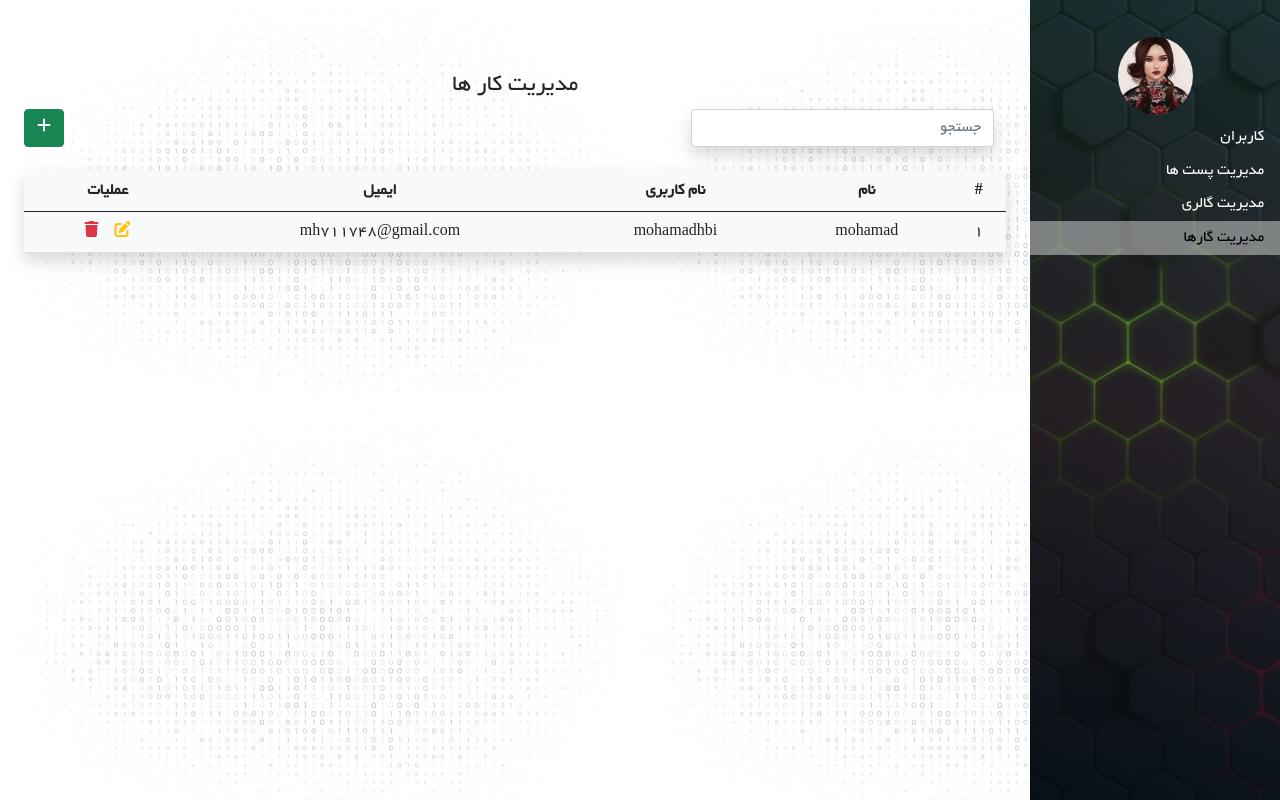
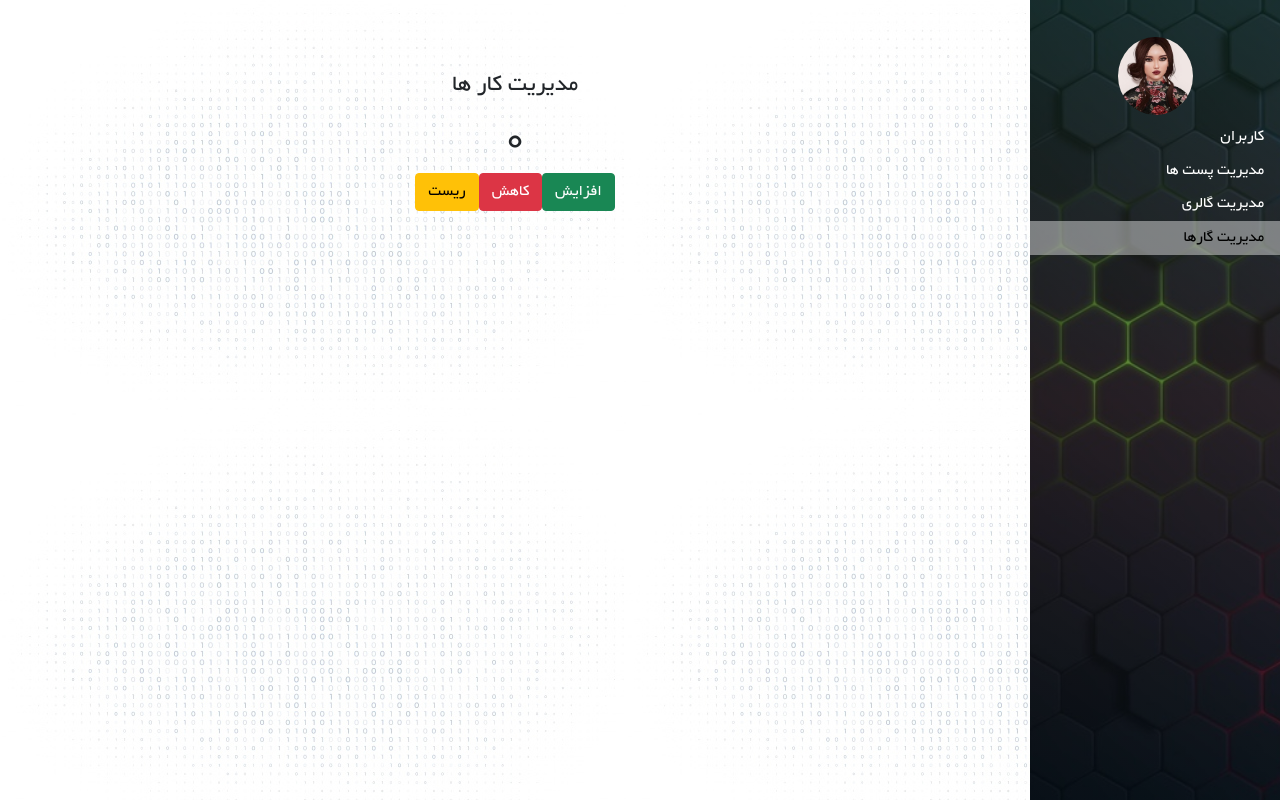
Before and after one commit to mohamadam13858/react5-2-, a React (Create React App) app: page /Todos in a window 1280 px wide. Built offline with nearby package versions, Linux system fonts and the light colour scheme.

Commit message:
useReducer

```diff
--- a/src/posts/Posts.jsx
+++ b/src/posts/Posts.jsx
@@ -1,7 +1,8 @@
 import React, { useEffect, useState } from 'react';
 import style from '../style.module.css'
-import { Link, Navigate, useNavigate } from 'react-router-dom';
+import { Link, Navigate, Route, useNavigate } from 'react-router-dom';
 import { getPostService } from '../service/PostService';
+import Swal from 'sweetalert2';
 
 
 
@@ -35,6 +36,8 @@ const Posts = () => {
 
     useEffect(() => {
         getposts();
+
+
     }, []);
 
 
--- /dev/null
+++ b/src/todos/Counter.jsx
@@ -0,0 +1,29 @@
+import React, { useReducer } from "react";
+
+const init = 0
+
+
+const reducer = (state, action) => {
+if(action == "mohamad") return state + 1
+if(action == "mohamadd") return state - 1
+if(action == 'mohamaddd') return init
+}
+
+
+const Counter = () => {
+
+
+    const [count, Dispatch] = useReducer(reducer, init)
+
+    return (
+        <div className=" text-center my-3">
+            <h1 className=" text-center">{count}</h1>
+            <button className=" btn btn-success" onClick={()=>Dispatch('mohamad')}>افزایش</button>
+            <button className=" btn btn-danger"onClick={()=>Dispatch('mohamadd')}>کاهش</button>
+            <button className=" btn btn-warning"onClick={()=>Dispatch('mohamaddd')}>ریست</button>
+        </div>
+    )
+
+}
+
+export default Counter;
--- a/src/todos/Todos.jsx
+++ b/src/todos/Todos.jsx
@@ -1,65 +1,16 @@
 import React from 'react';
 import style from '../style.module.css'
 import Swal from 'sweetalert2';
+import Counter from './Counter';
 
 const Todos = ()=>{
-    const handleDelete = (itemId) => {
-        Swal.fire({
-            title: "حذف رکورد",
-            text: ` ایا از حذف رکورد ${itemId}اطمینان دارید `,
-            icon: "warning",
-            showCancelButton: true,
-            confirmButtonColor: "#3085d6",
-            cancelButtonColor: "#d33",
-            confirmButtonText: "Yes, delete it!"
-        }).then((result) => {
-            if (result.isConfirmed) {
-                Swal.fire({
-                    title: "Deleted!",
-                    text: "حذف با موفقیت انجام شد",
-                    icon: "success"
-                });
-            }
-        });
-    }
-
     return (
         <div className={`${style.item_content} mt-5 p-4 container-fluid`}>
             <h4 className="text-center">  مدیریت کار ها</h4>
-            <div className=' row my-2 mb-4 justify-content-between w-100 mx-0'>
-                <div className=' form-group col-10 col-md-6  col-lg-4 '>
-                    <input type="text" className=' shadow  form-control' placeholder='جستجو' />
-                </div>
-                <div className=' col-2 text-start px-0'>
-                    <button className=' btn btn-success'>
-                        <i className="fa fa-plus text-light"></i>
-                    </button>
-                </div>
-            </div>
-            <table className="table bg-light shadow">
-                <thead>
-                    <tr>
-                        <th>#</th>
-                        <th>نام</th>
-                        <th>نام کاربری</th>
-                        <th>ایمیل</th>
-                        <th>عملیات</th>
-                    </tr>
-                </thead>
-                <tbody>
-                    <tr>
-                        <td>1</td>
-                        <td>mohamad</td>
-                        <td>mohamadhbi</td>
-                        <td>mh711748@gmail.com</td>
-                        <td>
-                            <i className="fas fa-edit text-warning mx-2 pointer"></i>
-                            <i className="fas fa-trash text-danger mx-2 pointer"onClick={() => handleDelete(1)}></i>
-                        </td>
-                    </tr>
-                </tbody>
-            </table>
+
+            <Counter/>
         </div>
+
     )
 
 }
```
